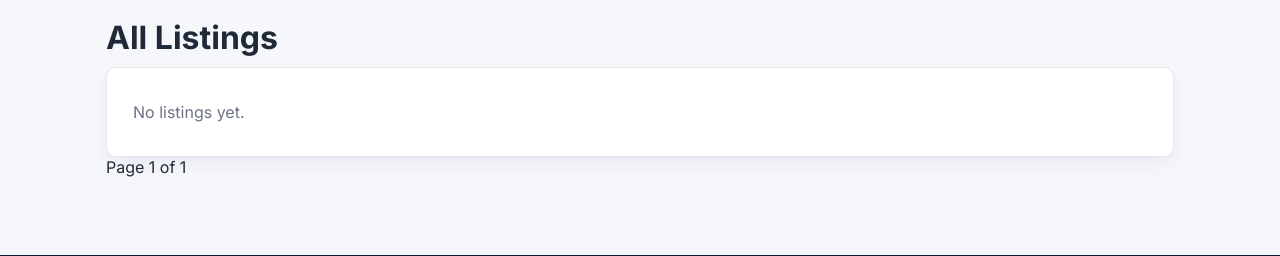
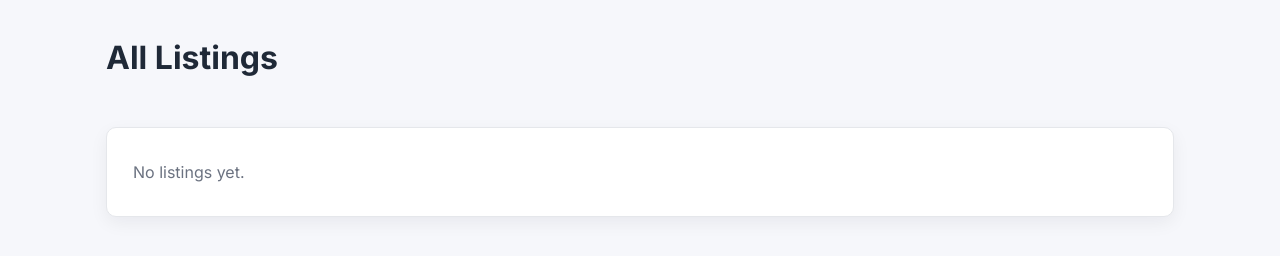
Before and after one commit to marina-atanasova/DevHomesRepo, a Django app: page /listings/ in a window 1280 px wide. Shown: the part 73-329 px from the top of the page. Run offline with Django 5.2, Linux system fonts and the light colour scheme; data that the repository does not hold is empty.

Commit message:
Edited the pagination on Listings and Inquiries. Fixed an issue where Inquiries pagination didn't work with filters in the url.

```diff
--- a/static/css/layout.css
+++ b/static/css/layout.css
@@ -125,6 +125,7 @@
   max-width: 1100px;
   margin: 0 auto;
   padding: 18px 16px;
+
 }
 
 /* Navbar Layout */
@@ -202,3 +203,8 @@
   visibility: visible;
   transform: translateY(0);
 }
+
+.top_of_page_content{
+    padding-bottom: 40px;
+    padding-top: 20px;
+}
--- a/templates/Listings/all_listings.html
+++ b/templates/Listings/all_listings.html
@@ -1,7 +1,10 @@
 {% extends "base.html" %}
 {% block title %}All Listings | DevHomes{% endblock %}
 {% block content %}
+    <div class="top_of_page_content">
         <h1>All Listings</h1>
+    </div>
+
 
   {% if listings %}
     <div class="grid">
@@ -32,19 +35,23 @@
   {% else %}
     <div class="card"><p>No listings yet.</p></div>
   {% endif %}
-    <div class="pagination">
- <span class="step-links">
+        {% if is_paginated %}
+      <nav class="pager" aria-label="Pagination">
         {% if page_obj.has_previous %}
-        <a href="?page=1">&laquo; first</a>
-        <a href="?page={{ page_obj.previous_page_number }}">previous</a>
+          <a class="pager-btn" href="?page={{ page_obj.previous_page_number }}">← Prev</a>
+        {% else %}
+          <span class="pager-btn is-disabled">← Prev</span>
         {% endif %}
-    <span class="current">
-        Page {{ page_obj.number }} of {{ page_obj.paginator.num_pages }}
+
+        <span class="pager-info">
+          Page <strong>{{ page_obj.number }}</strong> / <strong>{{ page_obj.paginator.num_pages }}</strong>
         </span>
+
         {% if page_obj.has_next %}
-        <a href="?page={{ page_obj.next_page_number }}">next</a>
-        <a href="?page={{ page_obj.paginator.num_pages }}">last &raquo;</a>
+          <a class="pager-btn" href="?page={{ page_obj.next_page_number }}">Next →</a>
+        {% else %}
+          <span class="pager-btn is-disabled">Next →</span>
         {% endif %}
- </span>
-</div>
+  </nav>
+{% endif %}
 {% endblock %}
```
Also changed, not shown: DevHomesDjango/settings.py (+8 -9 lines), static/css/components.css (+33 -1 lines), templates/404.html (added, +20 -0 lines), templates/Accounts/contact_dashboard.html (+15 -9 lines), templates/Listings/search.html (line endings or trailing spaces). Lines whose indentation alone changed are shown as unchanged.
